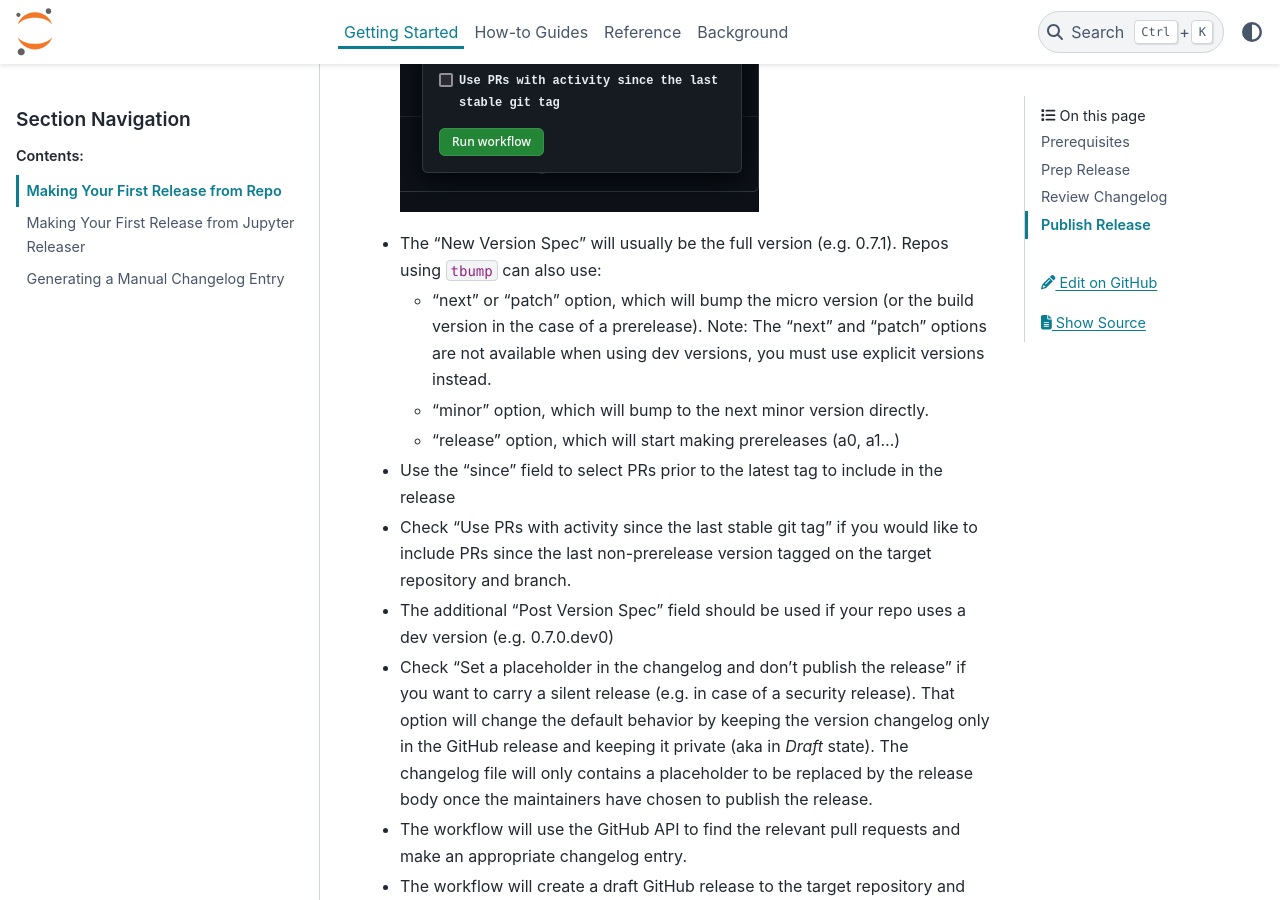
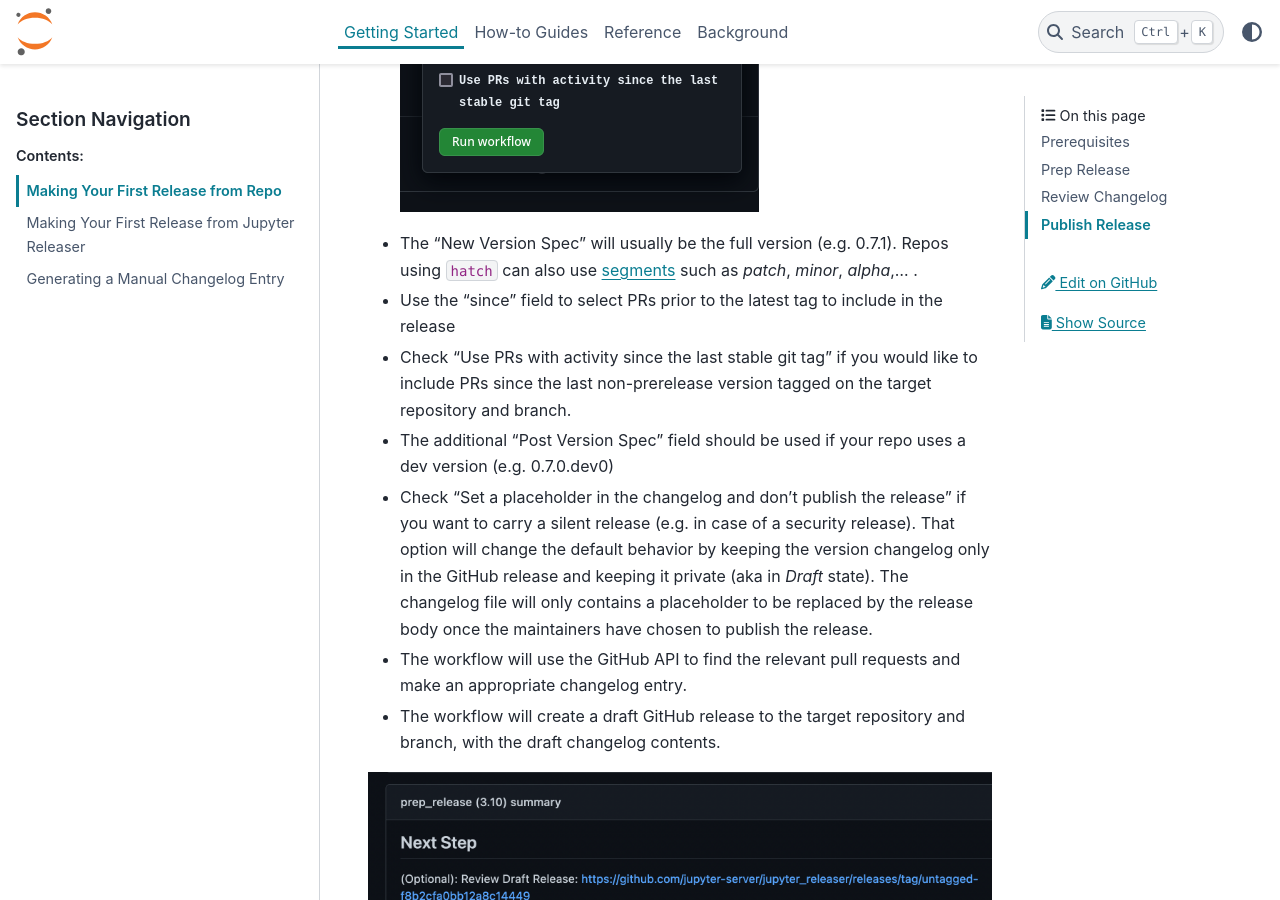
Before and after one commit to jupyter-server/jupyter_releaser, a Sphinx documentation site: the page built from docs/source/get_started/making_release_from_repo.md, in a window 1280 px wide and 900 px high, scrolled down 1070 px. Built offline with Sphinx 7.4.7 and the PyData theme 0.15.4, drawn with Linux system fonts in a browser that asks for light colours.

Commit message:
Update making_release_from_repo.md

```diff
--- a/docs/source/get_started/making_release_from_repo.md
+++ b/docs/source/get_started/making_release_from_repo.md
@@ -20,13 +20,8 @@ already uses Jupyter Releaser using workflows on its own repository.
 
   ![Prep Release Workflow Dialog](../images/prep_release_repo.png)
 
-- The "New Version Spec" will usually be the full version (e.g. 0.7.1). Repos using `tbump` can also use:
-
-  - "next" or "patch" option, which will bump the micro version (or the build version in the case of a prerelease).
-    Note: The "next" and "patch" options are not available when using dev versions, you must use explicit versions
-    instead.
-  - "minor" option, which will bump to the next minor version directly.
-  - "release" option, which will start making prereleases (a0, a1...)
+- The "New Version Spec" will usually be the full version (e.g. 0.7.1).
+  Repos using `hatch` can also use [segments](https://hatch.pypa.io/latest/version/#supported-segments) such as _patch_, _minor_, _alpha_,... .
 
 - Use the "since" field to select PRs prior to the latest tag to include in the release
 
```
